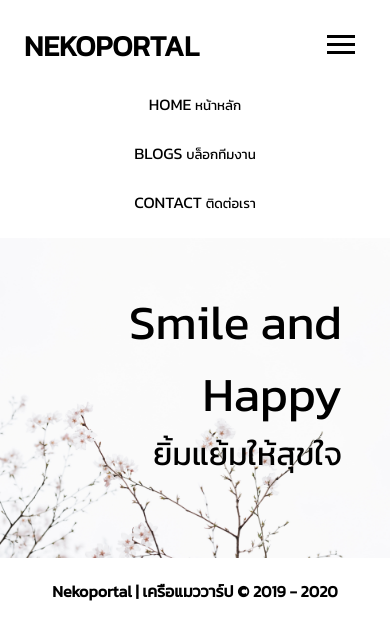
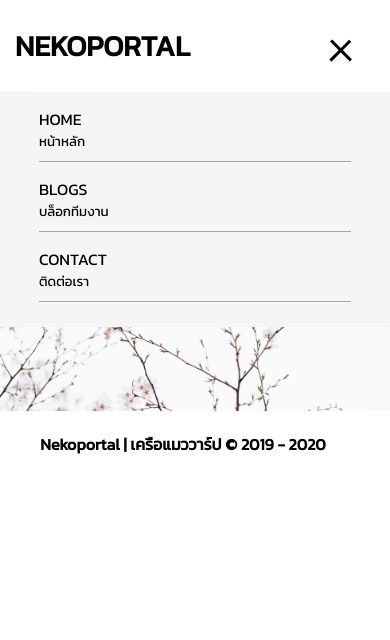
Before and after one commit to Shira-P/nekoportal-site, a plain HTML site: page index.html in a window 390 px wide. Both pictures are taken after a click on the element 341 px from the left and 47 px from the top of the page. Drawn offline with Linux system fonts and the light colour scheme.

Commit message:
Added responsive header

```diff
--- a/index.html
+++ b/index.html
@@ -32,7 +32,7 @@
 
     <footer class="master-footer" id="master-footer"></footer>
 
-
     <script src="js/master-load.js"></script>
+    <script src="js/main.js"></script>
 </body>
 </html>
--- /dev/null
+++ b/js/main.js
@@ -0,0 +1,43 @@
+const masterNav = document.querySelector('.master-nav');
+const menu = document.querySelector('.menu');
+const navItems = document.querySelectorAll('.nav-item');
+const menuBtn = document.querySelector('.menu-btn');
+
+// Set Initial State of Menu
+let showMenu = false;
+
+menuBtn.addEventListener('click', toggleMenu);
+
+function toggleMenu() {
+    if(!showMenu) {
+        menuBtn.classList.add('close');
+        masterNav.classList.add('show');
+        menu.classList.add('show');
+        navItems.forEach(item => item.classList.add('show'));
+        // toggle
+        showMenu = true;
+    }
+    else {
+        menuBtn.classList.remove('close');
+        masterNav.classList.remove('show');
+        menu.classList.remove('show');
+        navItems.forEach(item => item.classList.remove('show'));
+        // toggle
+        showMenu = false;
+    }
+}
+
+window.onresize = updateMenuType;
+window.onload = updateMenuType;
+
+function updateMenuType() {
+    let myWidth = window.innerWidth;
+    if(myWidth >= 750 && showMenu) {
+        menuBtn.classList.remove('close');
+        masterNav.classList.remove('show');
+        menu.classList.remove('show');
+        navItems.forEach(item => item.classList.remove('show'));
+        // toggle
+        showMenu = false;
+    }
+}
--- a/js/master-load.js
+++ b/js/master-load.js
@@ -8,22 +8,22 @@ document.getElementById("master-header").innerHTML = `
                 <div class="btn-line"></div>
                 <div class="btn-line"></div>
             </div>
-            <nav>
-                <ul>
-                    <li>
-                        <a href="#">
+            <nav class="master-nav">
+                <ul class="menu">
+                    <li class="nav-item">
+                        <a class="nav-link" href="#">
                             HOME
                             <small>หน้าหลัก</small>
                         </a>
                     </li>
-                    <li>
-                        <a href="blogs.html">
+                    <li class="nav-item">
+                        <a class="nav-link" href="blogs.html">
                             BLOGS
                             <small>บล็อกทีมงาน</small>
                         </a>
                     </li>
-                    <li>
-                        <a href="contact.html">
+                    <li class="nav-item">
+                        <a class="nav-link" href="contact.html">
                             CONTACT
                             <small>ติดต่อเรา</small>
                         </a>
--- a/scss/_menu.scss
+++ b/scss/_menu.scss
@@ -1,4 +1,8 @@
 // For menu button
+@mixin easeOut {
+    transition: all 0.5s ease-out;
+}
+
 .menu-btn {
     position: absolute;
     z-index: 3;
@@ -11,5 +15,50 @@
         height: 3px;
         margin: 0 0 5px 0;
         background: black;
+        @include easeOut;
+    }
+
+    // Rotate BTN to X
+    &.close {
+        transform: rotate(180deg);
+        @include easeOut;
+
+        .btn-line {
+            // Line 1 - Rotate
+            &:nth-child(1) {
+                transform: rotate(45deg) translate(5px, 5px);
+            }
+
+            // Line 2 - Hide
+            &:nth-child(2) {
+                opacity: 0;
+            }
+
+            // Line 3 - Rotate
+            &:nth-child(3) {
+                transform: rotate(-45deg) translate(7px, -6px);
+            }
+
+        }
     }
 }
+
+.menu {
+    position: absolute;
+    width: 100%;
+    visibility: hidden;
+    transform: translate3d(0, 0, 0);
+    opacity: 0;
+
+    &.show {
+        visibility: visible;
+        background: whitesmoke;
+        margin-top: 25px;
+        padding-bottom: 25px;
+        overflow: hidden;
+        @include easeOut;
+        transform: translate3d(0, 0, 0);
+        opacity: 1;
+    }
+
+}
--- a/scss/main.scss
+++ b/scss/main.scss
@@ -21,7 +21,7 @@ ul {
 }
 
 .master-header {
-    padding: 1.5em;
+    padding: 1.5em 0;
     max-width: 1200px;
     margin: 0 auto;
 }
@@ -31,28 +31,33 @@ header {
     flex-direction: column;
     justify-content: space-between;
 
+
     .logo {
         font-size: 1.8em;
         font-weight: bold;
+        padding: 0 15px;
     }
 
     ul {
         display: flex;
         flex-direction: column;
+        padding: 0 10%;
 
         li {
-            padding-top: 25px;
-            text-align: center;
-        }
+            padding: 15px 0 10px;
+            border-bottom: 1px solid rgb(231, 132, 162);
 
-        small {
-            // padding-right: 30px;
-            text-align: left;
+            small {
+                // padding-right: 30px;
+                text-align: left;
+                display: block;
+            }
         }
     }
 }
 
 .master-footer {
+    padding-right: 1.5em;
     text-align: center;
     margin-bottom: 1em;
 }
@@ -79,7 +84,7 @@ header {
     }
 }
 
-// Screen Size >= 550px
+// Screen Size >= 750px
 @media (min-width: 750px) {
     header {
         display: flex;
@@ -91,13 +96,23 @@ header {
             font-weight: bold;
         }
 
+        .master-nav {
+            padding: 0 15px;
+        }
+
+        .menu {
+            position: relative;
+            visibility: visible;
+            padding: 0;
+            opacity: 1;
+        }
+
         ul {
             display: flex;
             flex-direction: row;
             li {
-                padding-top: 0;
-                padding-left: 30px;
-                text-align: left;
+                padding: 0 15px;
+                border-bottom: 0px;
             }
 
             small {
@@ -107,4 +122,9 @@ header {
             }
         }
     }
+
+    .menu-btn {
+        opacity: 0;
+        visibility: hidden;
+    }
 }
```
Also changed, not shown: css/main.css, 1 other file.
